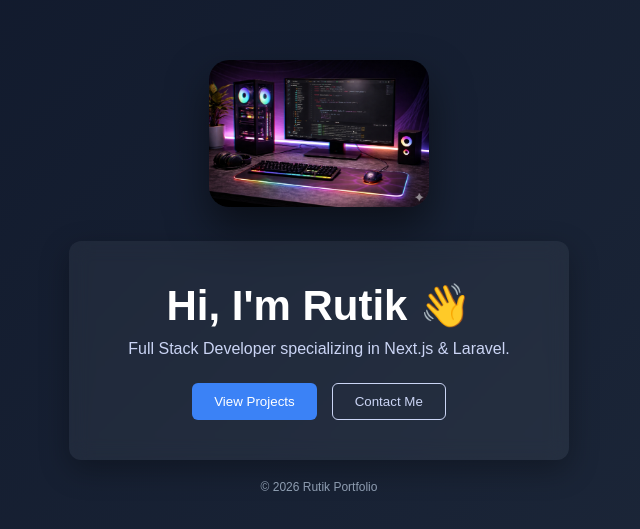
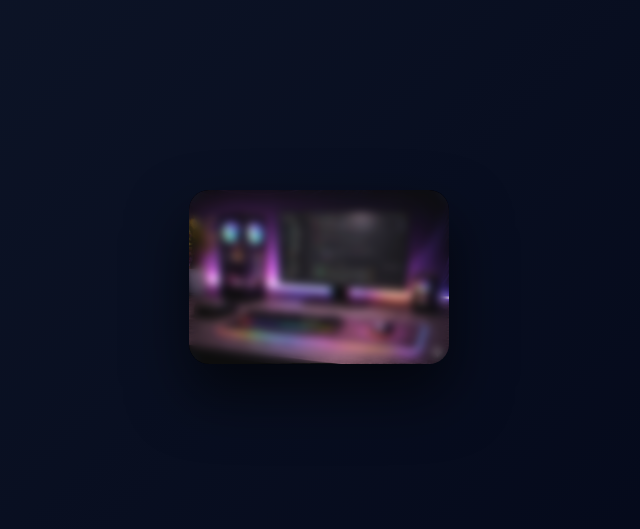
Before and after one commit to rutikkarlewar07/portfolio, a Next.js app: page / in a window 1280 px wide. Shown: the part 123-652 px from the top of the page, without its empty margins (321-961 px from the left). Built offline with nearby package versions, Linux system fonts and the light colour scheme.

Commit message:
improved home UI

```diff
--- a/pages/index.js
+++ b/pages/index.js
@@ -2,125 +2,102 @@
 import { useRef } from "react";
 
 export default function Home() {
-  const imgRef = useRef(null);
+  const cardRef = useRef(null);
+  const shineRef = useRef(null);
 
   const handleMouseMove = (e) => {
     const { left, top, width, height } =
-      imgRef.current.getBoundingClientRect();
+      cardRef.current.getBoundingClientRect();
 
     const x = e.clientX - left;
     const y = e.clientY - top;
 
-    const rotateX = ((y / height) - 0.5) * 20;
-    const rotateY = ((x / width) - 0.5) * -20;
+    const rotateX = ((y / height) - 0.5) * 25;
+    const rotateY = ((x / width) - 0.5) * -25;
 
-    imgRef.current.style.transform = `
-      perspective(600px)
+    // Card 3D rotate
+    cardRef.current.style.transform = `
+      perspective(800px)
       rotateX(${rotateX}deg)
       rotateY(${rotateY}deg)
       scale(1.05)
     `;
+
+    // 🔥 Shine / lens move
+    shineRef.current.style.background = `
+      radial-gradient(
+        circle at ${x}px ${y}px,
+        rgba(255,255,255,0.35),
+        transparent 40%
+      )
+    `;
   };
 
-  const resetTransform = () => {
-    imgRef.current.style.transform =
-      "perspective(600px) rotateX(0deg) rotateY(0deg) scale(1)";
+  const reset = () => {
+    cardRef.current.style.transform =
+      "perspective(800px) rotateX(0deg) rotateY(0deg) scale(1)";
+
+    shineRef.current.style.background = "transparent";
   };
 
   return (
     <div
       style={{
         minHeight: "100vh",
-        background: "linear-gradient(135deg, #0f172a, #1e293b)",
-        color: "white",
+        background: "linear-gradient(135deg, #0f172a, #020617)",
         display: "flex",
-        flexDirection: "column",
         justifyContent: "center",
         alignItems: "center",
-        fontFamily: "Arial",
-        textAlign: "center",
-        padding: "20px",
       }}
     >
-      {/* 🔥 3D Image */}
+      {/* 🔥 3D Card */}
       <div
+        ref={cardRef}
+        onMouseMove={handleMouseMove}
+        onMouseLeave={reset}
         style={{
-          marginBottom: "30px",
+          position: "relative",
+          width: "260px",
+          borderRadius: "20px",
+          overflow: "hidden",
+          transition: "transform 0.2s ease",
+          boxShadow: "0 30px 60px rgba(0,0,0,0.6)",
         }}
       >
+        {/* Image */}
         <img
-          ref={imgRef}
           src="/home_img/profile.png"
           alt="profile"
-          onMouseMove={handleMouseMove}
-          onMouseLeave={resetTransform}
           style={{
-            width: "220px",
-            borderRadius: "20px",
-            transition: "transform 0.2s ease",
-            boxShadow: "0 20px 40px rgba(0,0,0,0.5)",
+            width: "100%",
+            display: "block",
+          }}
+        />
+
+        {/* 🔥 Glass Shine Layer */}
+        <div
+          ref={shineRef}
+          style={{
+            position: "absolute",
+            top: 0,
+            left: 0,
+            width: "100%",
+            height: "100%",
+            pointerEvents: "none",
+            transition: "background 0.2s",
+          }}
+        />
+
+        {/* 🔥 Glass Overlay */}
+        <div
+          style={{
+            position: "absolute",
+            inset: 0,
+            backdropFilter: "blur(4px)",
+            background: "rgba(255,255,255,0.05)",
           }}
         />
       </div>
-
-      {/* Card */}
-      <div
-        style={{
-          backgroundColor: "rgba(255,255,255,0.05)",
-          padding: "40px",
-          borderRadius: "12px",
-          backdropFilter: "blur(10px)",
-          boxShadow: "0 10px 30px rgba(0,0,0,0.3)",
-          maxWidth: "500px",
-          width: "100%",
-        }}
-      >
-        <h1 style={{ fontSize: "42px", marginBottom: "10px" }}>
-          Hi, I'm Rutik 👋
-        </h1>
-
-        <p
-          style={{
-            fontSize: "16px",
-            color: "#cbd5f5",
-            marginBottom: "25px",
-          }}
-        >
-          Full Stack Developer specializing in Next.js & Laravel.
-        </p>
-
-        <div style={{ display: "flex", gap: "15px", justifyContent: "center" }}>
-          <button
-            style={{
-              padding: "10px 22px",
-              backgroundColor: "#3b82f6",
-              border: "none",
-              borderRadius: "6px",
-              color: "white",
-              cursor: "pointer",
-            }}
-          >
-            View Projects
-          </button>
-
-          <button
-            style={{
-              padding: "10px 22px",
-              border: "1px solid #cbd5f5",
-              background: "transparent",
-              color: "#cbd5f5",
-              borderRadius: "6px",
-              cursor: "pointer",
-            }}
-          >
-            Contact Me
-          </button>
-        </div>
-      </div>
-
-      <p style={{ marginTop: "20px", fontSize: "12px", color: "#94a3b8" }}>
-        © 2026 Rutik Portfolio
-      </p>
     </div>
   );
 }
```
